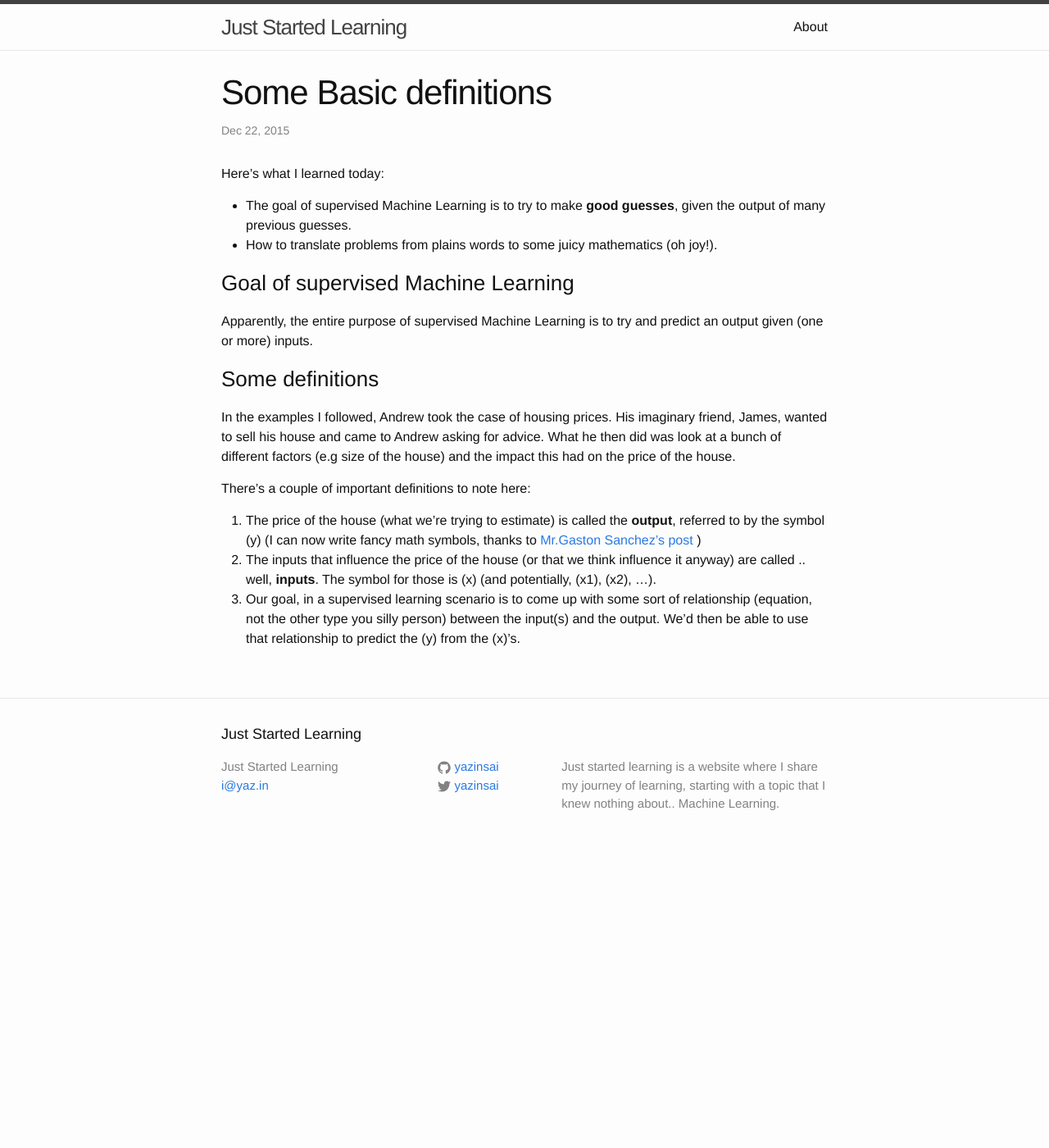
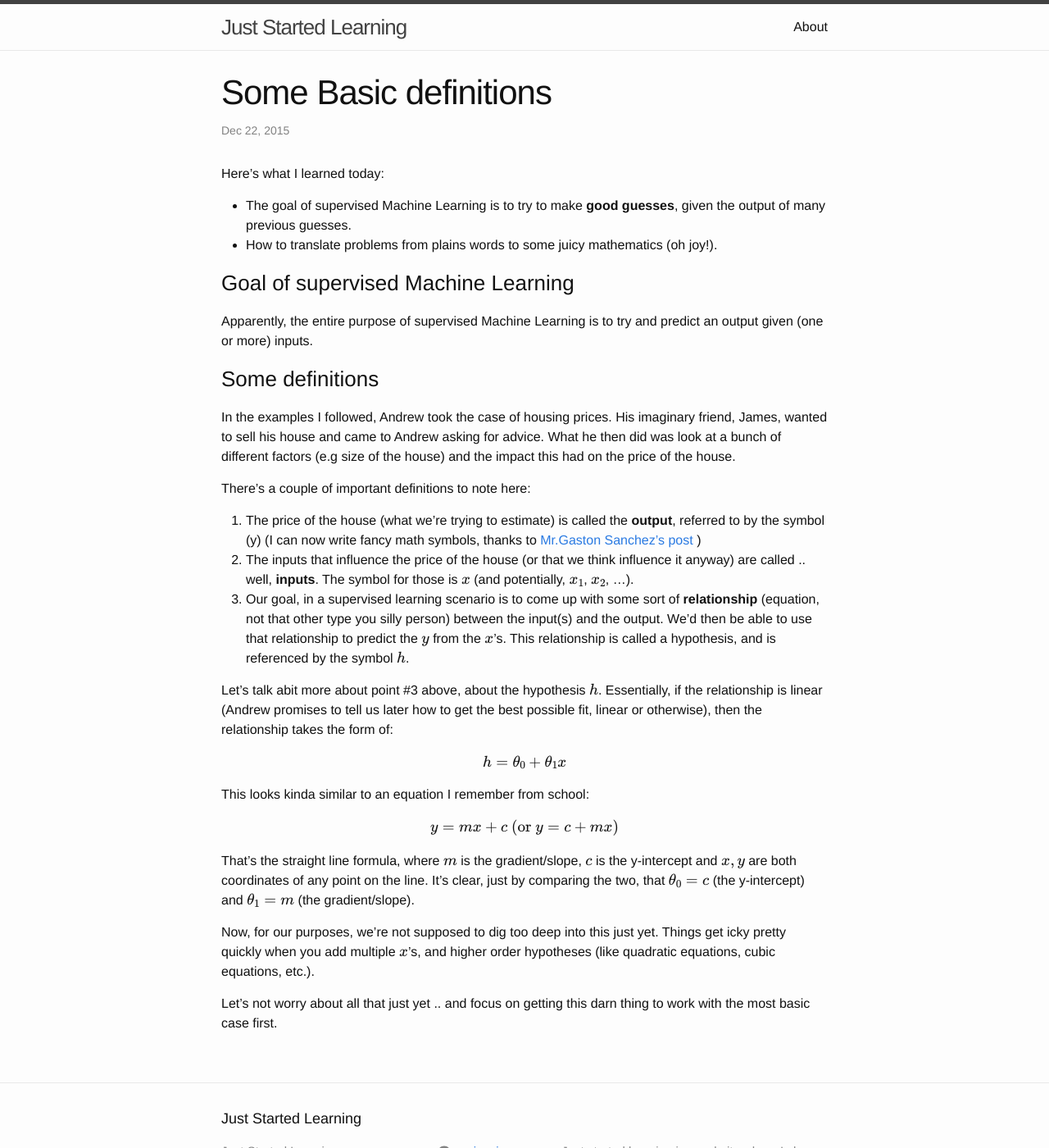
Before and after one commit to juststartedlearning/juststartedlearning.github.com, a Jekyll site: the page built from _posts/2015-12-22-some-basic-definitions.md, in a window 1280 px wide and 1400 px high. Shown: the whole window at 82% size. Built offline with Jekyll 4.4.1, drawn with Linux system fonts in a browser that asks for light colours; formulas are drawn with MathJax 3.

Commit message:
Expanded on definitions post

```diff
--- a/_posts/2015-12-13-welcome.markdown
+++ b/_posts/2015-12-13-welcome.markdown
@@ -1,7 +1,7 @@
 ---
 layout: post
 title:  "Ahoy there! Start your journey here"
-date:   2015-12-13 10:52:10 +0200
+date:   2015-12-13 10:52:10 +0400
 categories: machine-learning
 excerpt: |
   This is an introductory post, where I cover part of the motivation why I'm
--- a/_posts/2015-12-22-some-basic-definitions.md
+++ b/_posts/2015-12-22-some-basic-definitions.md
@@ -23,5 +23,19 @@ In the examples I followed, Andrew took the case of housing prices. His imaginar
 There's a couple of important definitions to note here:
 
 1. The price of the house (what we're trying to estimate) is called the **output**, referred to by the symbol \(y\) (I can now write fancy math symbols, thanks to [Mr.Gaston Sanchez's post](http://gastonsanchez.com/blog/opinion/2014/02/16/Mathjax-with-jekyll.html) )
-2. The inputs that influence the price of the house (or that we think influence it anyway) are called .. well, **inputs**. The symbol for those is \(x\) (and potentially, \(x1\), \(x2\), ...).
-3. Our goal, in a supervised learning scenario is to come up with some sort of relationship (equation, not the other type you silly person) between the input(s) and the output. We'd then be able to use that relationship to predict the \(y\) from the \(x\)'s.
+2. The inputs that influence the price of the house (or that we think influence it anyway) are called .. well, **inputs**. The symbol for those is \\(x\\) (and potentially, \\(x_1\\), \\(x_2\\), ...).
+3. Our goal, in a supervised learning scenario is to come up with some sort of **relationship** (equation, not that other type you silly person) between the input(s) and the output. We'd then be able to use that relationship to predict the \\(y\\) from the \\(x\\)'s. This relationship is called a hypothesis, and is referenced by the symbol \\(h\\).
+
+Let's talk abit more about point #3 above, about the hypothesis \\(h\\). Essentially, if the relationship is linear (Andrew promises to tell us later how to get the best possible fit, linear or otherwise), then the relationship takes the form of:
+
+$$h = \theta_0 + \theta_1 x$$
+
+This looks kinda similar to an equation I remember from school:
+
+$$y = mx + c \text{ (or } y = c + mx)$$
+
+That's the straight line formula, where \\(m\\) is the gradient/slope, \\(c\\) is the y-intercept and \\(x, y\\) are both coordinates of any point on the line. It's clear, just by comparing the two, that \\(\theta_0 = c\\) (the y-intercept) and \\(\theta_1 = m\\) (the gradient/slope).
+
+Now, for our purposes, we're not supposed to dig too deep into this just yet. Things get icky pretty quickly when you add multiple \\(x\\)'s, and higher order hypotheses (like quadratic equations, cubic equations, etc.).
+
+Let's not worry about all that just yet .. and focus on getting this darn thing to work with the most basic case first.
```
Also changed, not shown: other parts of _posts/2015-12-22-some-basic-definitions.md (+1 -1 lines), _posts/2015-12-22-first-post.md (+1 -1 lines).
